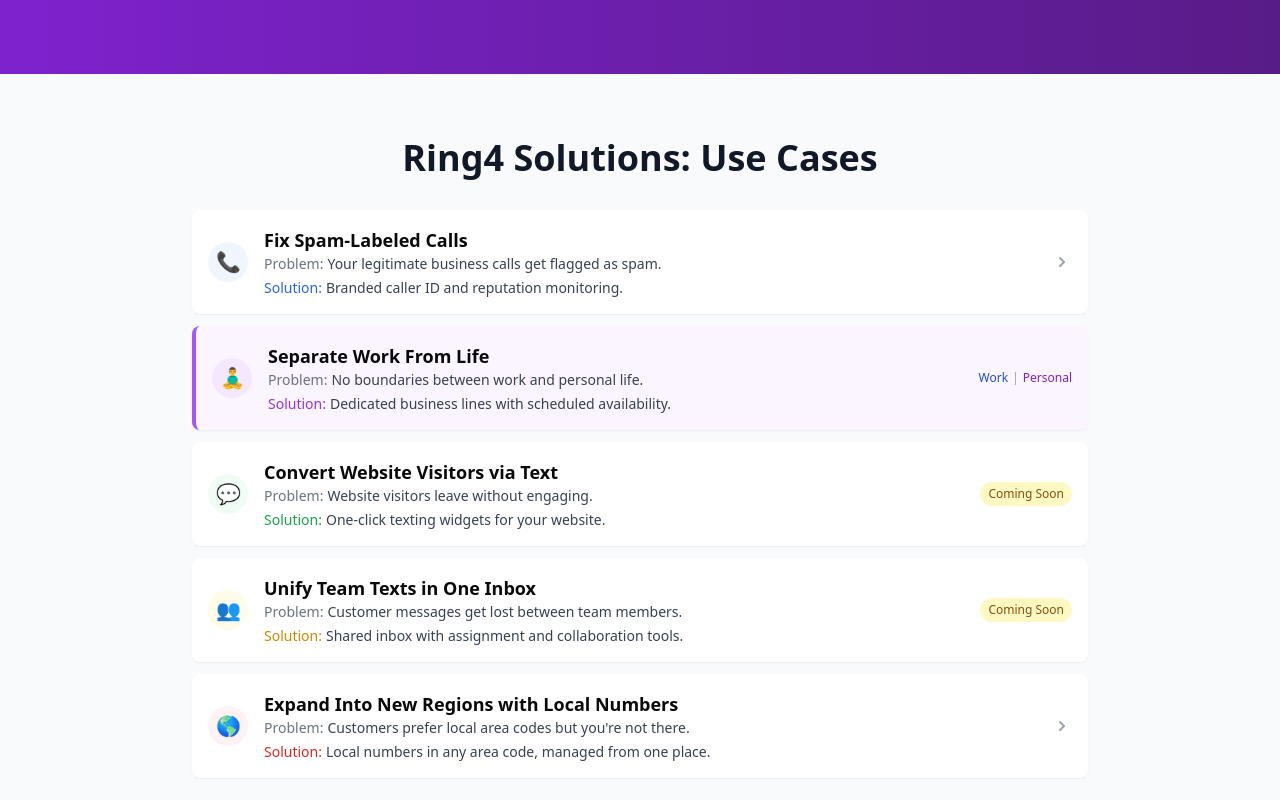
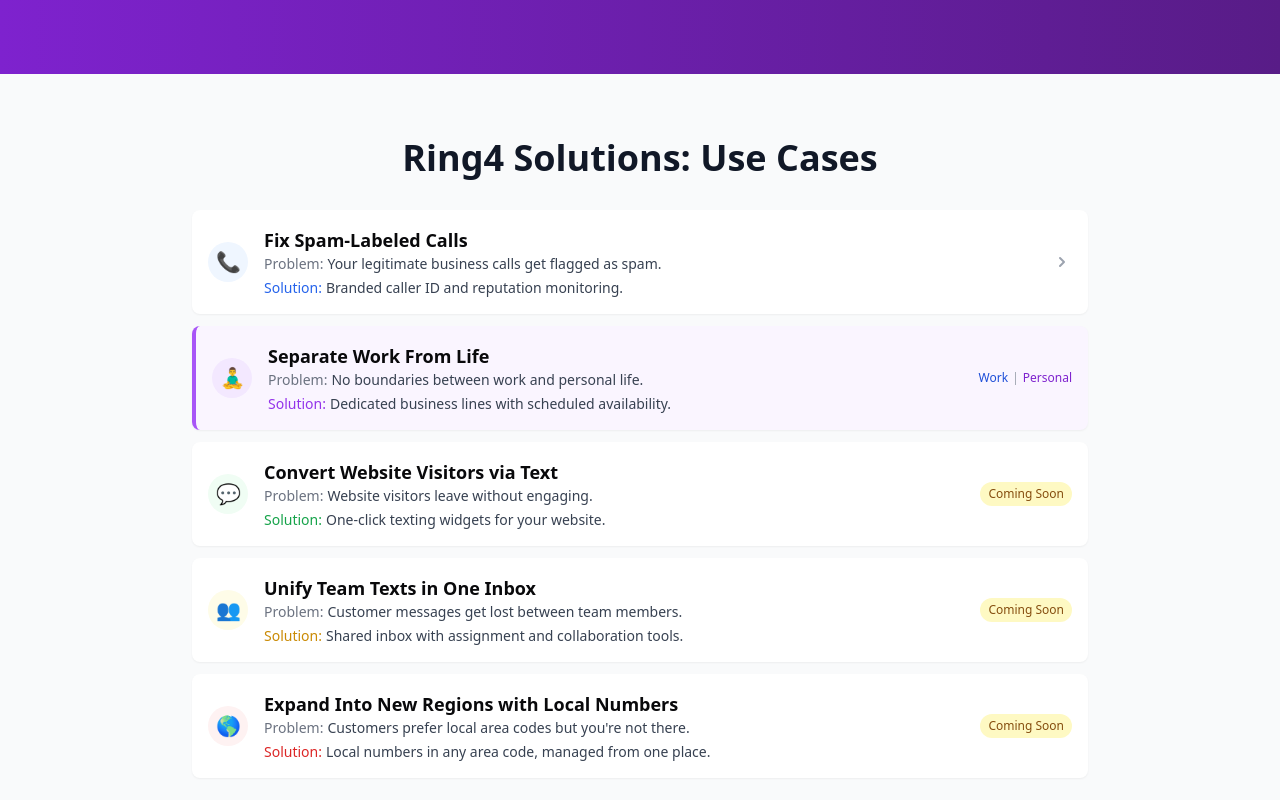
Before and after one commit to joseph-karim/ring4-site, a React (Vite) app: page /separate-work-line in a window 1280 px wide. Shown: the part 5144-5944 px from the top of the page. Built offline with nearby package versions, Linux system fonts and the light colour scheme.

Commit message:
Add Coming Soon badge to Expand Into New Regions card in SeparateWorkLinePage

```diff
--- a/src/components/SeparateWorkLinePage.tsx
+++ b/src/components/SeparateWorkLinePage.tsx
@@ -907,9 +907,9 @@
                   </div>
                 </div>
                 <div className="flex-shrink-0 ml-4">
-                  <svg xmlns="http://www.w3.org/2000/svg" className="h-5 w-5 text-gray-400" viewBox="0 0 20 20" fill="currentColor">
-                    <path fillRule="evenodd" d="M7.293 14.707a1 1 0 010-1.414L10.586 10 7.293 6.707a1 1 0 011.414-1.414l4 4a1 1 0 010 1.414l-4 4a1 1 0 01-1.414 0z" clipRule="evenodd" />
-                  </svg>
+                  <div className="px-2 py-1 bg-yellow-100 text-yellow-800 text-xs rounded-full">
+                    Coming Soon
+                  </div>
                 </div>
               </div>
             </motion.div>
```
